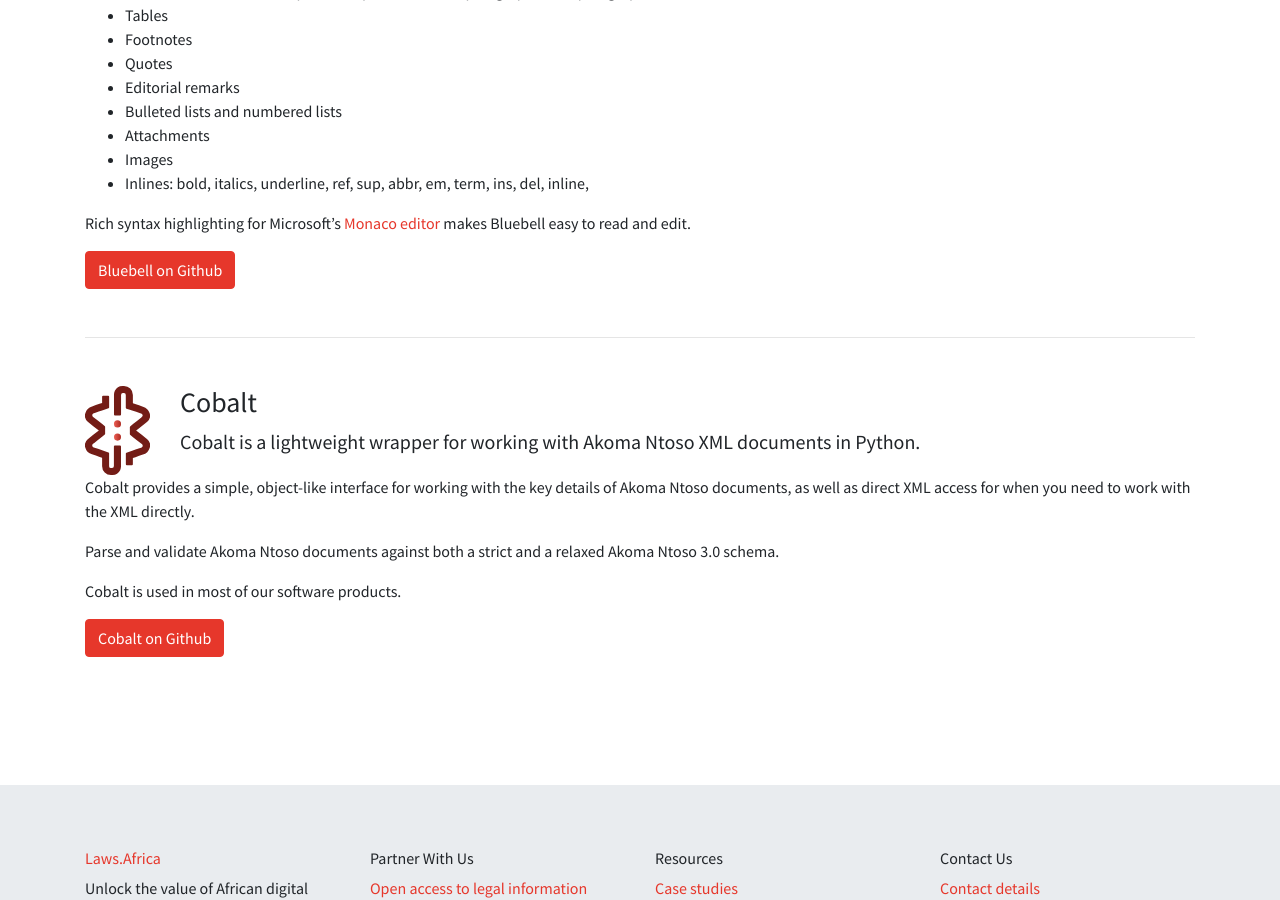
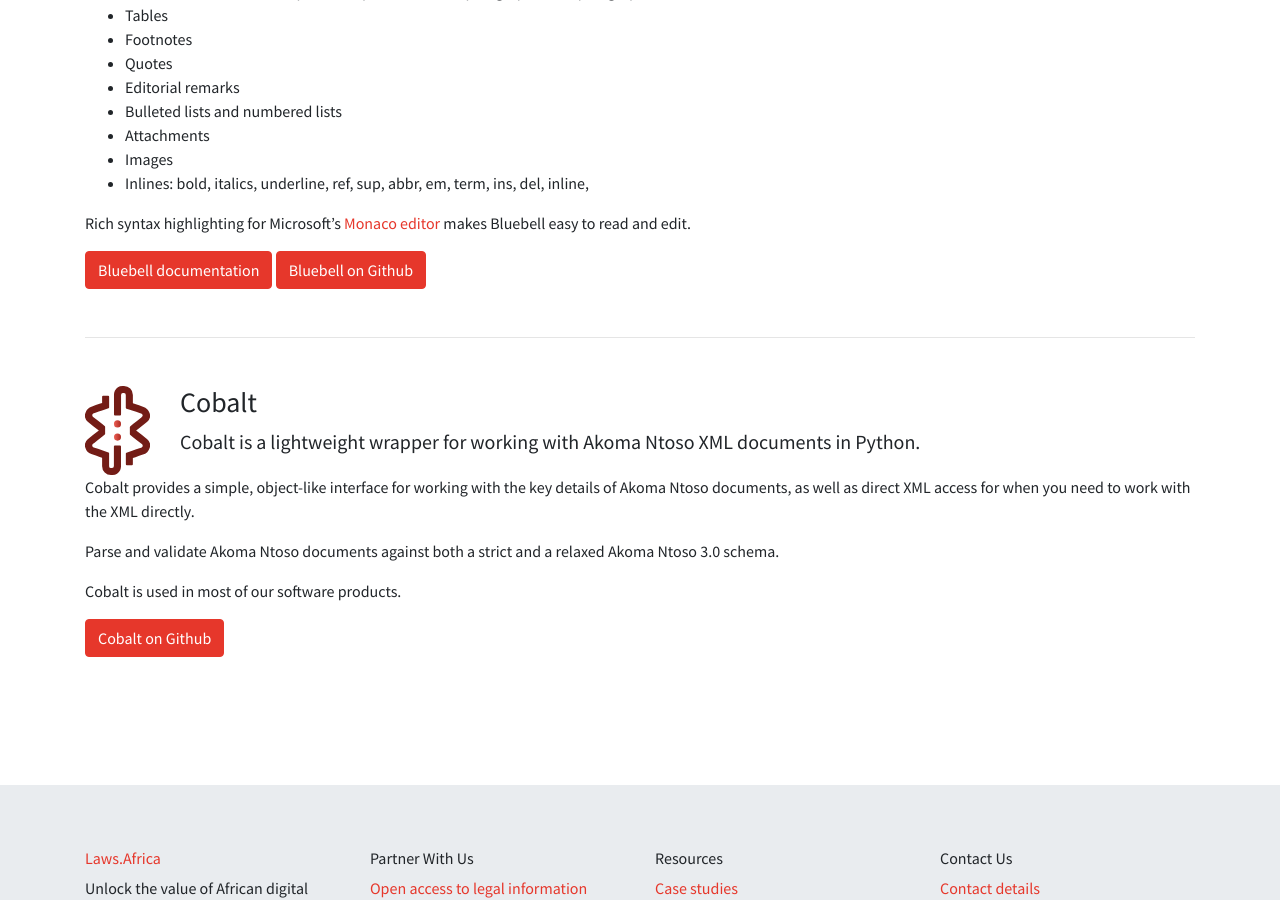
Before and after one commit to laws-africa/laws-africa.github.io, a Jekyll site: the page built from open-law-technology.html, in a window 1280 px wide and 900 px high, scrolled down 4245 px. Built offline with Jekyll 4.4.1, drawn with Linux system fonts in a browser that asks for light colours; nearby versions of some CDN libraries; comment, search, counter and statistics services are not loaded.

Commit message:
bluebell docs

```diff
--- a/open-law-technology.html
+++ b/open-law-technology.html
@@ -266,6 +266,13 @@
       </p>
       <div>
         <a class="btn btn-primary"
+           href="https://laws.africa/bluebell/"
+           target="_blank"
+           rel="noreferrer"
+        >
+          Bluebell documentation
+        </a>
+        <a class="btn btn-primary"
            href="https://github.com/laws-africa/bluebell"
            target="_blank"
            rel="noreferrer"
```
